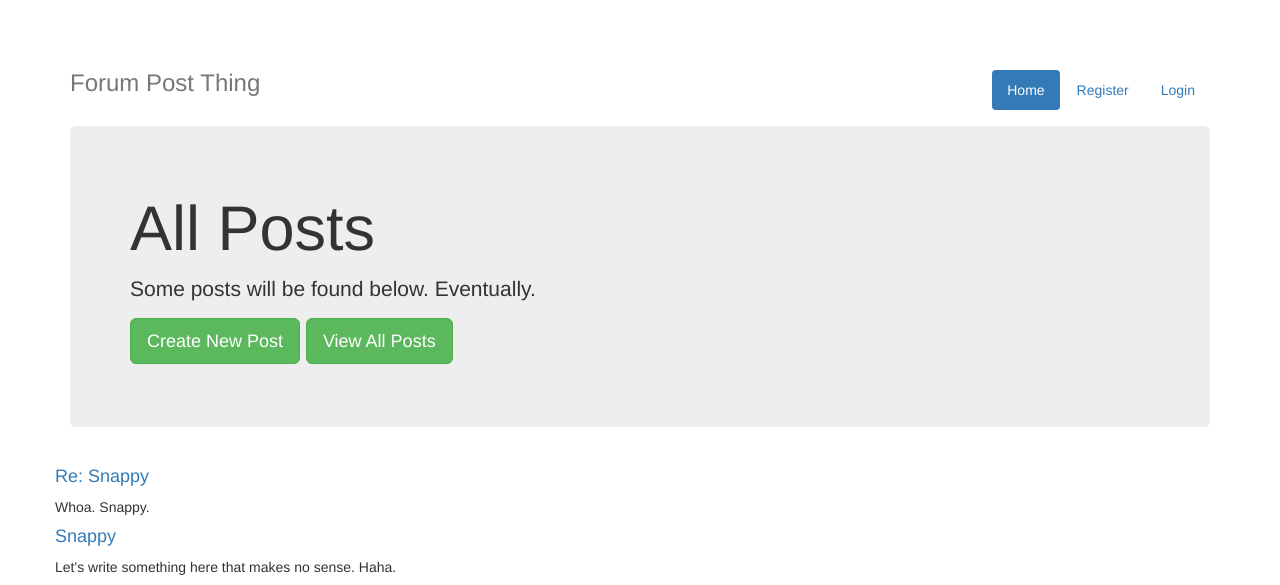
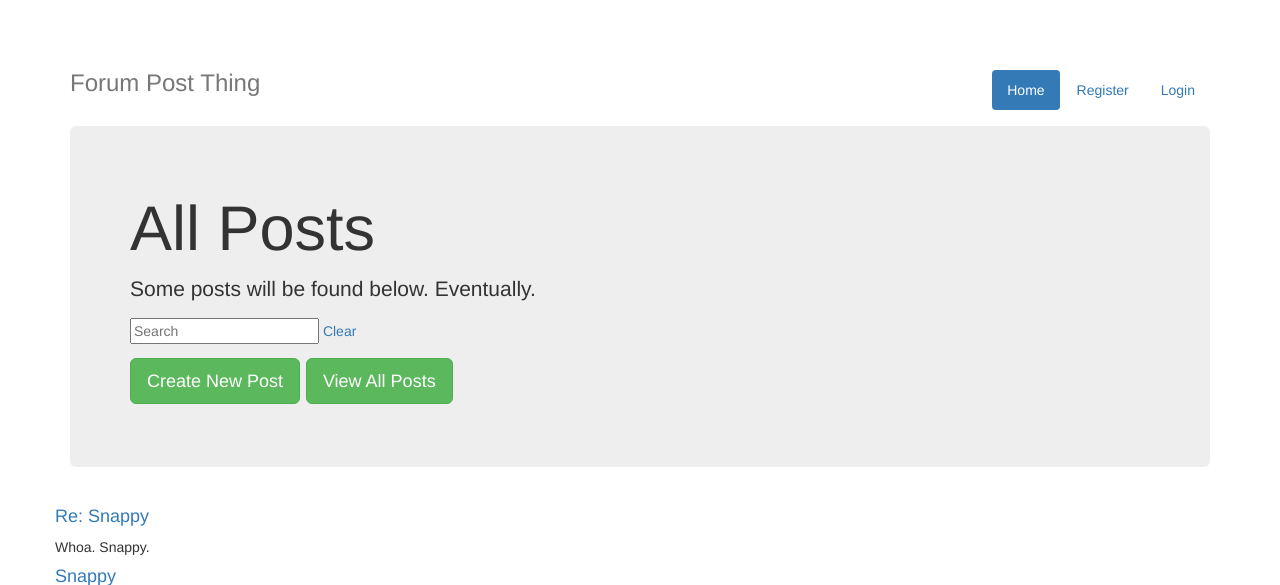
Before and after one commit to Ogreman/django-simple-post, a Django app: template templates/post/post_list.html in a window 1280 px wide. Shown: the top 585 px of the page. Run offline with Django 3.2, Linux system fonts and the light colour scheme; the template is opened without the code that fills it: values that come from a table or form of the project are taken from there, others are empty; data comes from the database, SQL or seed files in the repository; both versions use the stored data as it was after the commit; parts of the project's set-up code (start-up, migrations or seed data) failed here and were passed over; some libraries are stand-ins or nearby versions.

Commit message:
Added search to frontpage.

```diff
--- a/post/views.py
+++ b/post/views.py
@@ -11,11 +11,12 @@ from . import models
 from . import forms
 
 
-class PostListView(ListView):
+class PostListView(core_views.TermSearchMixin, ListView):
     model = models.Post
 
     def get_queryset(self):
-        return self.model.objects.originals().are_active()
+        queryset = super(PostListView, self).get_queryset()
+        return queryset.originals().are_active()
 
 
 class PostDetailView(core_views.TagsContextMixin, DetailView):
@@ -52,7 +53,6 @@ class PostCreateView(LoginRequiredMixin, core_views.AuthoredMixin, CreateView):
 
     def get_context_data(self, **kwargs):
         context = super(PostCreateView, self).get_context_data(**kwargs)
-
         if self.kwargs.get('reply', None):
             context['previous'] = self.get_previous()
         else:
--- /dev/null
+++ b/templates/core/includes/search.html
@@ -0,0 +1,8 @@
+<nav class="top-bar">
+    <section class="top-bar-section">
+        <form action="" class="search" method="GET">
+            <input type="text" name="q" placeholder="Search"/>
+            <a href="{{ request.path }}">Clear</a>
+        </form>
+    </section>
+</nav>
--- a/templates/post/post_list.html
+++ b/templates/post/post_list.html
@@ -22,6 +22,7 @@
       <div class="jumbotron">
           <h1>All Posts</h1>
           <p class="lead">Some posts will be found below. Eventually.</p>
+          {% include "core/includes/search.html" %}
           <p>
           <a class="btn btn-lg btn-success" href="{% url 'new_post' %}" role="button">Create New Post</a>
           <a class="btn btn-lg btn-success" href="/" role="button">View All Posts</a>
```
Also changed, not shown: db.sqlite3.
